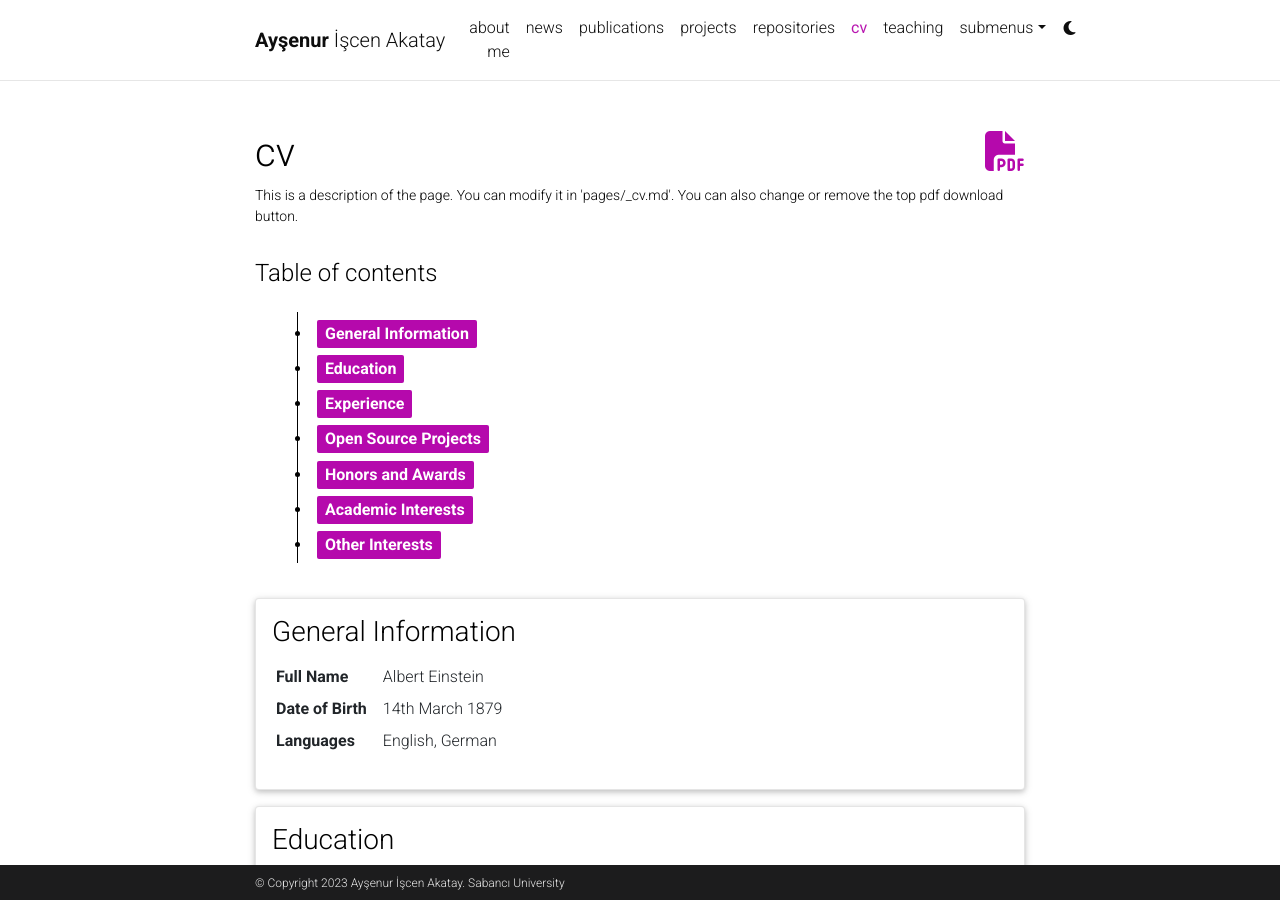
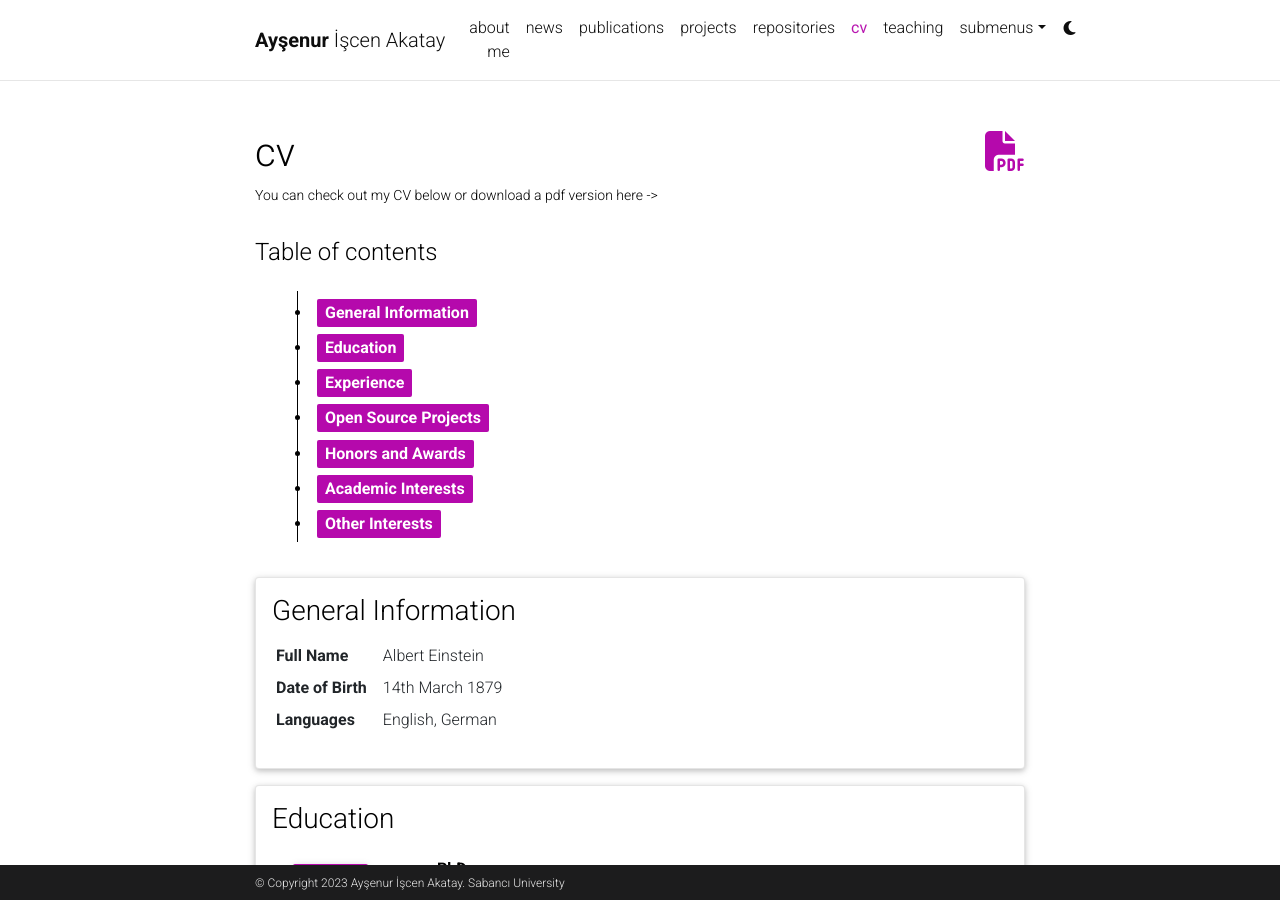
Before and after one commit to aysenuriscen/aysenuriscen.github.io, a Jekyll site: the page built from _pages/cv.md, in a window 1280 px wide and 900 px high. Built offline with Jekyll 4.4.1, drawn with Linux system fonts in a browser that asks for light colours; comment, search, counter and statistics services are not loaded; a style sheet for code colours, icons or effects is not loaded.

Commit message:
Update cv.md

```diff
--- a/_pages/cv.md
+++ b/_pages/cv.md
@@ -4,6 +4,6 @@
 title: cv
 nav: true
 nav_order: 4
-cv_pdf: example_pdf.pdf
-description: This is a description of the page. You can modify it in 'pages/_cv.md'. You can also change or remove the top pdf download button.
+cv_pdf: CV.pdf
+description: You can check out my CV below or download a pdf version here ->
 ---
```
